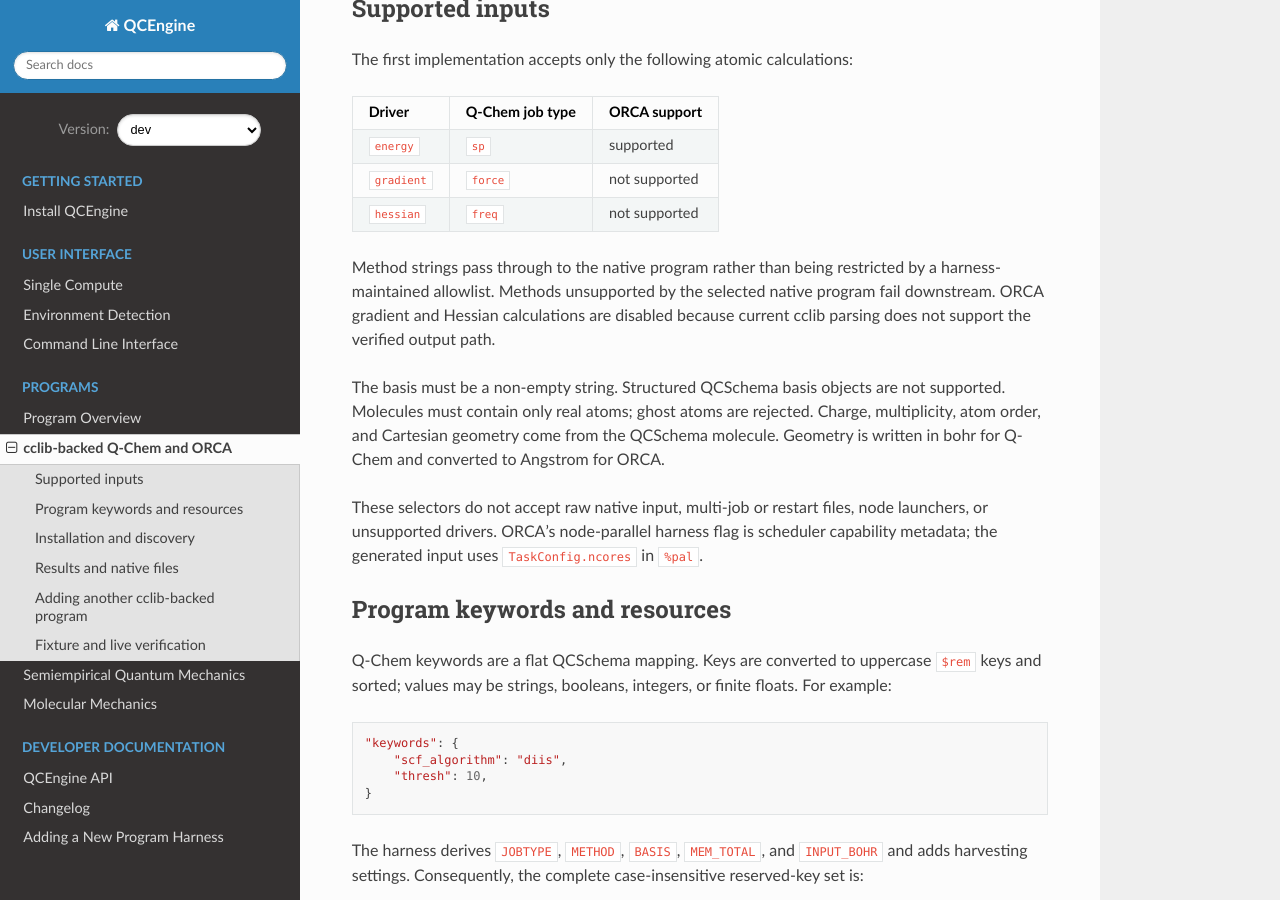
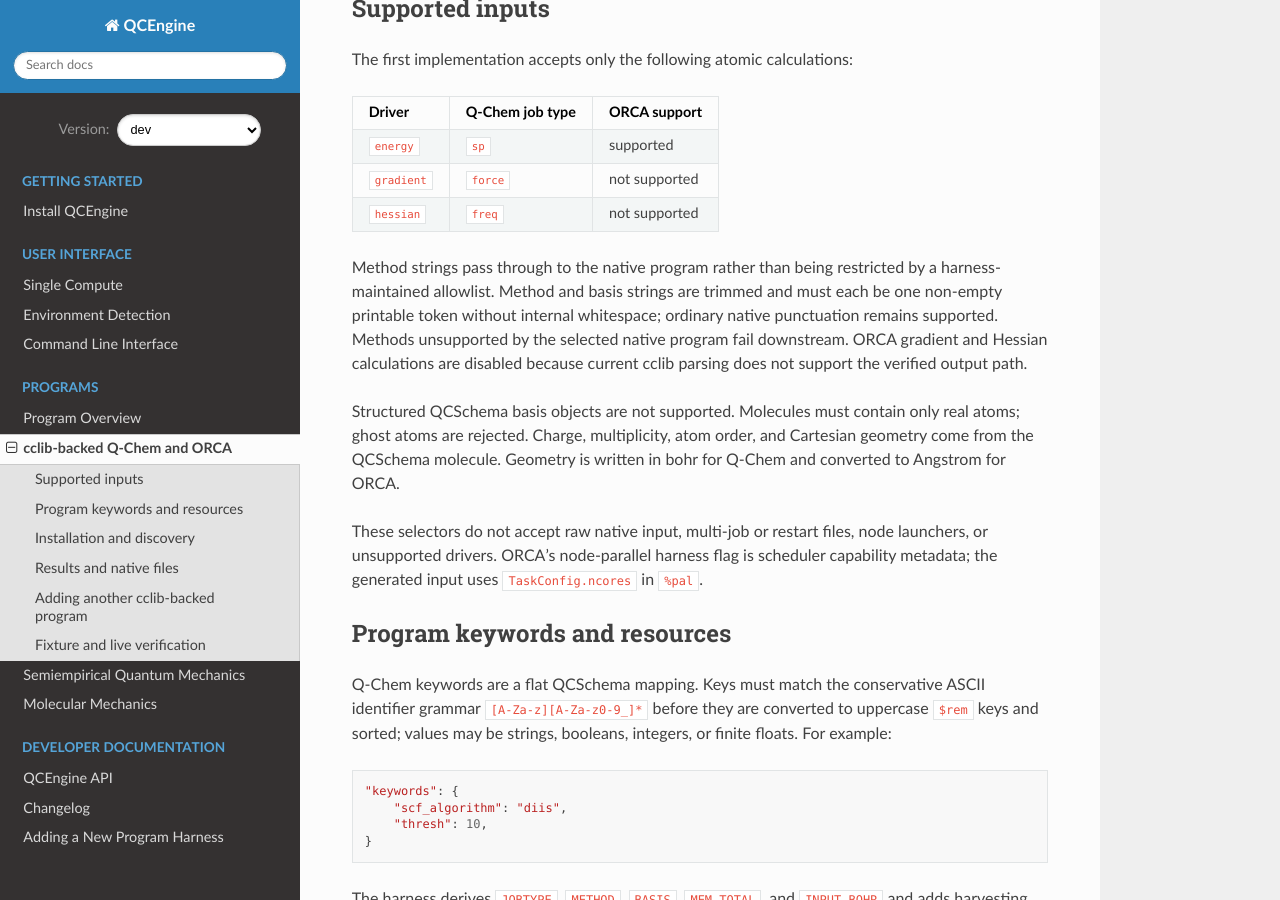
Before and after one commit to MolSSI/QCEngine, a Sphinx documentation site: the page built from docs/source/programs_cclib.rst, in a window 1280 px wide and 900 px high, scrolled down 412 px. Built offline with Sphinx 7.4.7 and the Read the Docs theme 3.1.0, drawn with Linux system fonts in a browser that asks for light colours; the version number could not be read and is left out; some of the changed text lies outside the part shown.

Commit message:
fix: harden cclib native input boundaries

```diff
--- a/docs/source/program_overview.rst
+++ b/docs/source/program_overview.rst
@@ -30,7 +30,7 @@
 +---------------+------------+---+---+---+------------+--------------+
 | cclib-qchem   | ✘          | ✓ | ✓ | ✓ | ✘          | ✘            |
 +---------------+------------+---+---+---+------------+--------------+
-| cclib-orca    | ✘          | ✓ | ✓ | ✓ | ✘          | ✘            |
+| cclib-orca    | ✘          | ✓ | ✘ | ✘ | ✘          | ✘            |
 +---------------+------------+---+---+---+------------+--------------+
 | Terachem      | ✘          | ✓ | ✓ | ✘ | ✘          | ✘            |
 +---------------+------------+---+---+---+------------+--------------+
--- a/docs/source/programs_cclib.rst
+++ b/docs/source/programs_cclib.rst
@@ -28,13 +28,15 @@
 +--------------+-----------------+---------------------+
 
 Method strings pass through to the native program rather than being restricted
-by a harness-maintained allowlist.  Methods unsupported by the selected native
-program fail downstream.  ORCA gradient and Hessian calculations are disabled
-because current cclib parsing does not support the verified output path.
+by a harness-maintained allowlist.  Method and basis strings are trimmed and
+must each be one non-empty printable token without internal whitespace; ordinary
+native punctuation remains supported.  Methods unsupported by the selected
+native program fail downstream.  ORCA gradient and Hessian calculations are
+disabled because current cclib parsing does not support the verified output path.
 
-The basis must be a non-empty string.  Structured QCSchema basis objects are
-not supported.  Molecules must contain only real atoms; ghost atoms are
-rejected.  Charge, multiplicity, atom order, and Cartesian geometry come from
+Structured QCSchema basis objects are not supported.  Molecules must contain
+only real atoms; ghost atoms are rejected.  Charge, multiplicity, atom order,
+and Cartesian geometry come from
 the QCSchema molecule.  Geometry is written in bohr for Q-Chem and converted
 to Angstrom for ORCA.
 
@@ -46,9 +48,10 @@
 Program keywords and resources
 ------------------------------
 
-Q-Chem keywords are a flat QCSchema mapping.  Keys are converted to uppercase
-``$rem`` keys and sorted; values may be strings, booleans, integers, or finite
-floats.  For example:
+Q-Chem keywords are a flat QCSchema mapping.  Keys must match the conservative
+ASCII identifier grammar ``[A-Za-z][A-Za-z0-9_]*`` before they are converted to
+uppercase ``$rem`` keys and sorted; values may be strings, booleans, integers,
+or finite floats.  For example:
 
 .. code-block:: python
 
@@ -124,11 +127,12 @@
 ------------------------
 
 cclib auto-detects the parser, and the harness rejects a parser that does not
-match the selected program.  It also rejects parsed driver, method, or basis
-mismatches rather than relabeling the result.  ``QCSchemaWriter`` first emits a
-QCSchema v1 dictionary, which is validated as a v1 ``AtomicResult`` and then
-converted to QCEngine's internal QCSchema v2 representation.  Public callers
-may still request a v1 result with ``return_version=1``.
+match the selected program.  It also rejects parsed driver or basis mismatches
+rather than relabeling the result.  Parsed method metadata is preserved without
+an alias-based requested-versus-parsed equality check.  ``QCSchemaWriter`` first
+emits a QCSchema v1 dictionary, which is validated as a v1 ``AtomicResult`` and
+then converted to QCEngine's internal QCSchema v2 representation.  Public
+callers may still request a v1 result with ``return_version=1``.
 
 The result keeps cclib's flat extras, such as available atom charges and
 coordinates, orbital data, SCF histories, correlated energies, and cclib unit
```
Also changed, not shown: docs/superpowers/specs/2026-07-30-cclib-review-refactor-design.md (line endings or trailing spaces), 3 other files.
